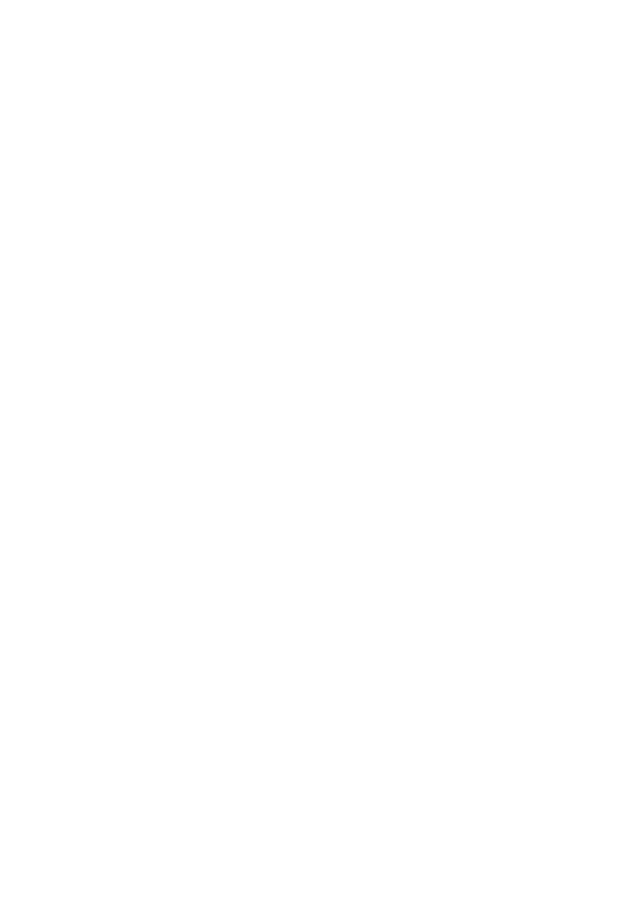
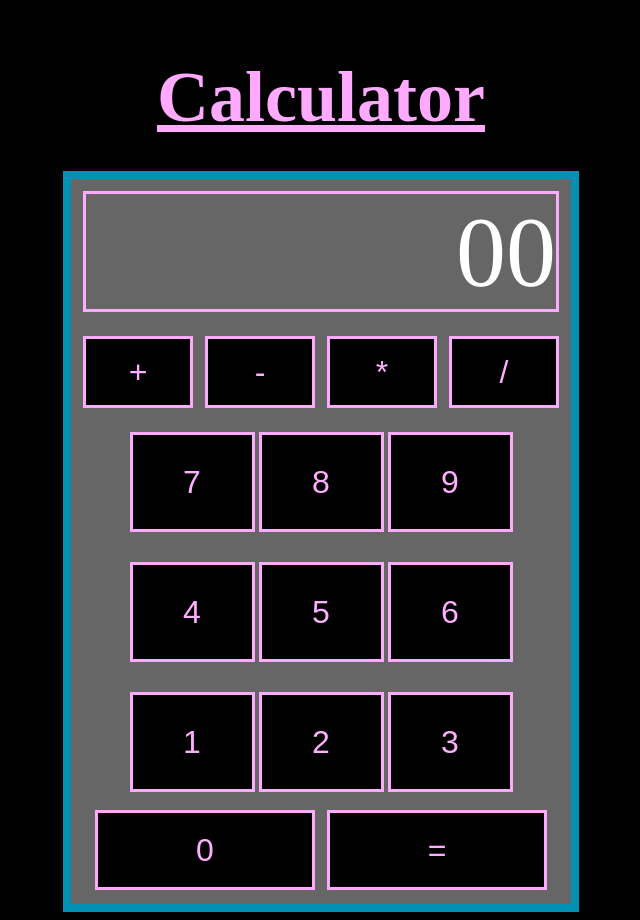
Before and after one commit to krosengr4/webpage-calculator, a plain HTML site: page index.html in a window 1280 px wide. Shown: the whole page, without its empty margins (319-959 px from the left). Before the commit the page ends 800 px from the top, so only its background shows below. Drawn offline with Linux system fonts and the light colour scheme.

Commit message:
Styled the page of the calculator.

```diff
--- a/index.html
+++ b/index.html
@@ -7,5 +7,41 @@
         <title>Calculator</title>
         <link rel="stylesheet" href="style.css" />
     </head>
-    <script src="script.js"></script>
+    <body>
+        <h1>Calculator</h1>
+        <div id="container">
+            <div id="screen">00</div>
+            <div id="buttons">
+                <div id="top-buttons">
+                    <button id="+" class="top-buttons">+</button>
+                    <button id="-" class="top-buttons">-</button>
+                    <button id="*" class="top-buttons">*</button>
+                    <button id="/" class="top-buttons">/</button>
+                </div>
+                <div id="numbers">
+                    <div id="top-nums">
+                        <button id="7" class="numbers">7</button>
+                        <button id="8" class="numbers">8</button>
+                        <button id="9" class="numbers">9</button>
+                    </div>
+                    <div id="mid-nums">
+                        <button id="4" class="numbers">4</button>
+                        <button id="5" class="numbers">5</button>
+                        <button id="6" class="numbers">6</button>
+                    </div>
+                    <div id="btm-nums">
+                        <button id="1" class="numbers">1</button>
+                        <button id="2" class="numbers">2</button>
+                        <button id="3" class="numbers">3</button>
+                    </div>
+                    <div id="btm-buttons">
+                        <button id="0" class="btm-buttons">0</button>
+                        <button id="=" class="btm-buttons">=</button>
+                    </div>
+                </div>
+            </div>
+        </div>
+
+        <script src="script.js"></script>
+    </body>
 </html>
--- a/style.css
+++ b/style.css
@@ -0,0 +1,80 @@
+body {
+    display: flex;
+    flex-direction: column;
+    align-items: center;
+    background-color: #000000;
+}
+
+h1 {
+    font-size: 72px;
+    text-decoration: underline;
+    color: #ffaaff;
+    margin-bottom: 32px;
+}
+
+#container {
+    border: 8px solid #0091b4;
+    height: 725px;
+    width: 500px;
+    display: flex;
+    flex-direction: column;
+    background-color: #666666;
+}
+
+#screen {
+    font-size: 100px;
+    display: flex;
+    justify-content: flex-end;
+    color: white;
+    border: 3px solid #ffaaff;
+    margin: 12px;
+}
+
+button {
+    font-size: 32px;
+    border: 3px solid #ffaaff;
+    background-color: black;
+    color: #ffafff;
+}
+
+button:hover {
+    color: #ffbe69;
+    background-color: #0091b4;
+    cursor: pointer;
+}
+
+#top-buttons {
+    display: flex;
+    justify-content: center;
+    gap: 12px;
+    margin-top: 12px;
+}
+
+.top-buttons {
+    height: 72px;
+    width: 110px;
+}
+
+#numbers {
+    display: flex;
+    flex-direction: column;
+    align-items: center;
+    gap: 30px;
+    margin-top: 24px;
+}
+
+.numbers {
+    height: 100px;
+    width: 125px;
+}
+
+#btm-buttons {
+    display: flex;
+    gap: 12px;
+    margin-top: -12px;
+}
+
+.btm-buttons {
+    height: 80px;
+    width: 220px;
+}
```
